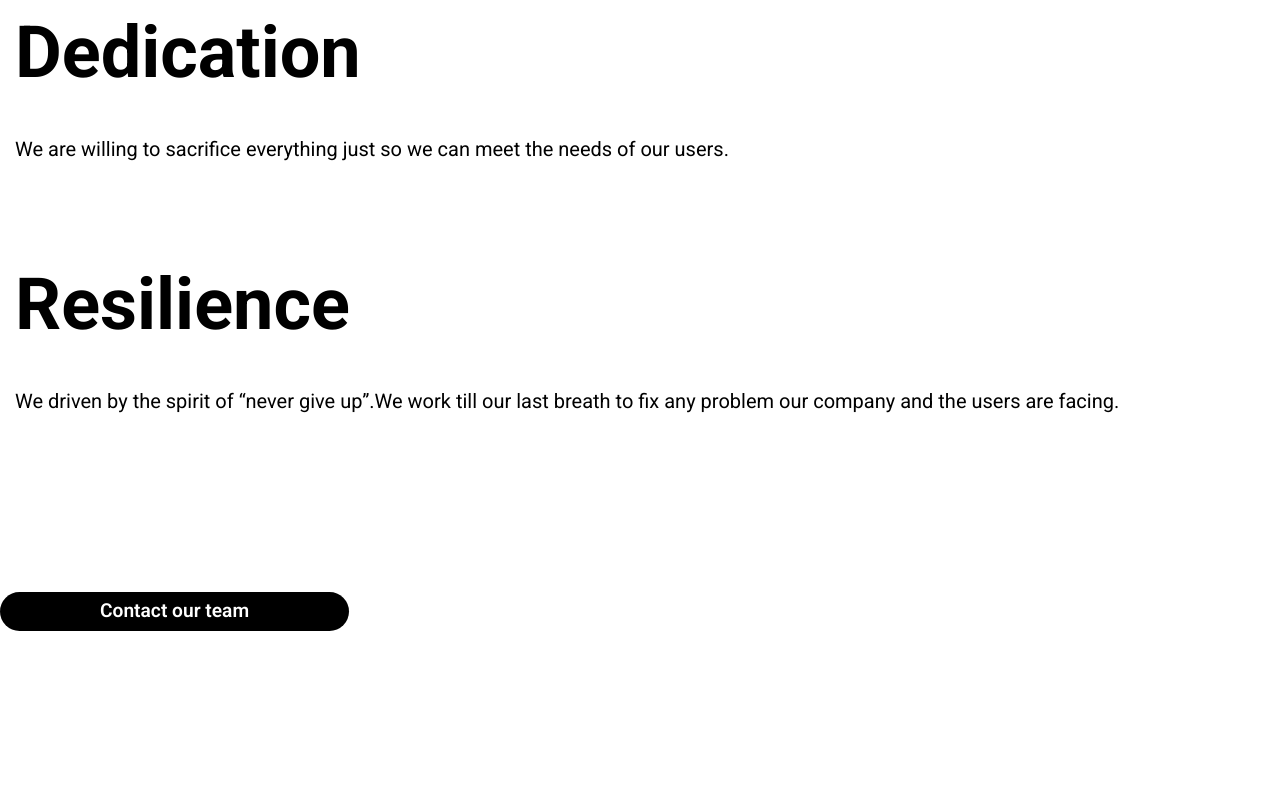
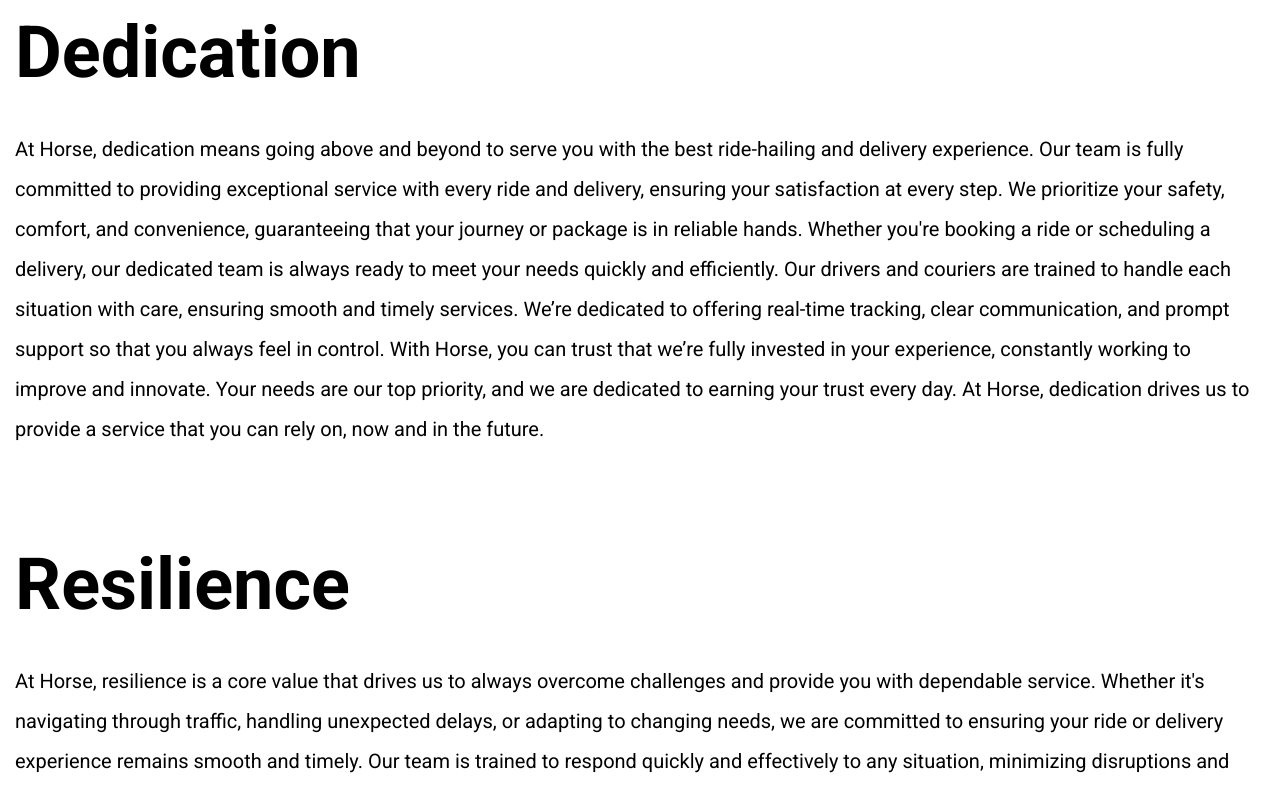
Before and after one commit to Horse-Technologies-Inc/horse-corporate, a React (Vite) app: page /team in a window 1280 px wide. Shown: the part 1140-1930 px from the top of the page. Built offline with nearby package versions, Linux system fonts and the light colour scheme.

Commit message:
Update Team.jsx

```diff
--- a/src/pages/Team.jsx
+++ b/src/pages/Team.jsx
@@ -34,15 +34,32 @@
         Dedication
       </h2>
       <p className="text-[20px] leading-[40px]   tracking-[5%] mx-[15px] mb-[60px]">
-        We are willing to sacrifice everything just so we can meet the needs of
-        our users.
+        At Horse, dedication means going above and beyond to serve you with the best ride-hailing and delivery experience.
+        Our team is fully committed to providing exceptional service with every ride and delivery,
+        ensuring your satisfaction at every step. We prioritize your safety, comfort, and convenience,
+        guaranteeing that your journey or package is in reliable hands. Whether you're booking a ride or scheduling a delivery,
+        our dedicated team is always ready to meet your needs quickly and efficiently.
+        Our drivers and couriers are trained to handle each situation with care,
+        ensuring smooth and timely services. We’re dedicated to offering real-time tracking,
+        clear communication, and prompt support so that you always feel in control.
+        With Horse, you can trust that we’re fully invested in your experience, constantly working to improve and innovate.
+        Your needs are our top priority, and we are dedicated to earning your trust every day.
+        At Horse, dedication drives us to provide a service that you can rely on, now and in the future.
       </p>
       <h2 className="font-bold section-title text-black tracking-[5%] ml-[15px]">
         Resilience
       </h2>
       <p className="text-[20px] leading-[40px]   tracking-[5%] mx-[15px] mb-[35px]">
-        We driven by the spirit of “never give up”.We work till our last breath
-        to fix any problem our company and the users are facing.
+        At Horse, resilience is a core value that drives us to always overcome
+        challenges and provide you with dependable service. Whether it's navigating through traffic,
+        handling unexpected delays, or adapting to changing needs, we are committed to ensuring your
+        ride or delivery experience remains smooth and timely. Our team is trained to respond quickly
+        and effectively to any situation, minimizing disruptions and ensuring your satisfaction.
+        No matter the circumstances, we stay focused on delivering the best possible service, even in the face of challenges.
+        We are constantly refining our processes to adapt to new opportunities and obstacles, staying ahead of industry trends.
+        With Horse, you can rely on our ability to bounce back and provide a consistent, high-quality service every time.
+        Our resilience means you can trust us to be there for you, ensuring that your needs are always met, no matter what.
+        At Horse, we don’t just persevere—we thrive in providing you with the service you deserve.
       </p>
       <div className="flex mt-24">
         <button className="hero-btn bg-black rounded-[40px] md:px-[100px] md:mx-auto md:py-[5px]   font-[600] mb-[200px]">
```
